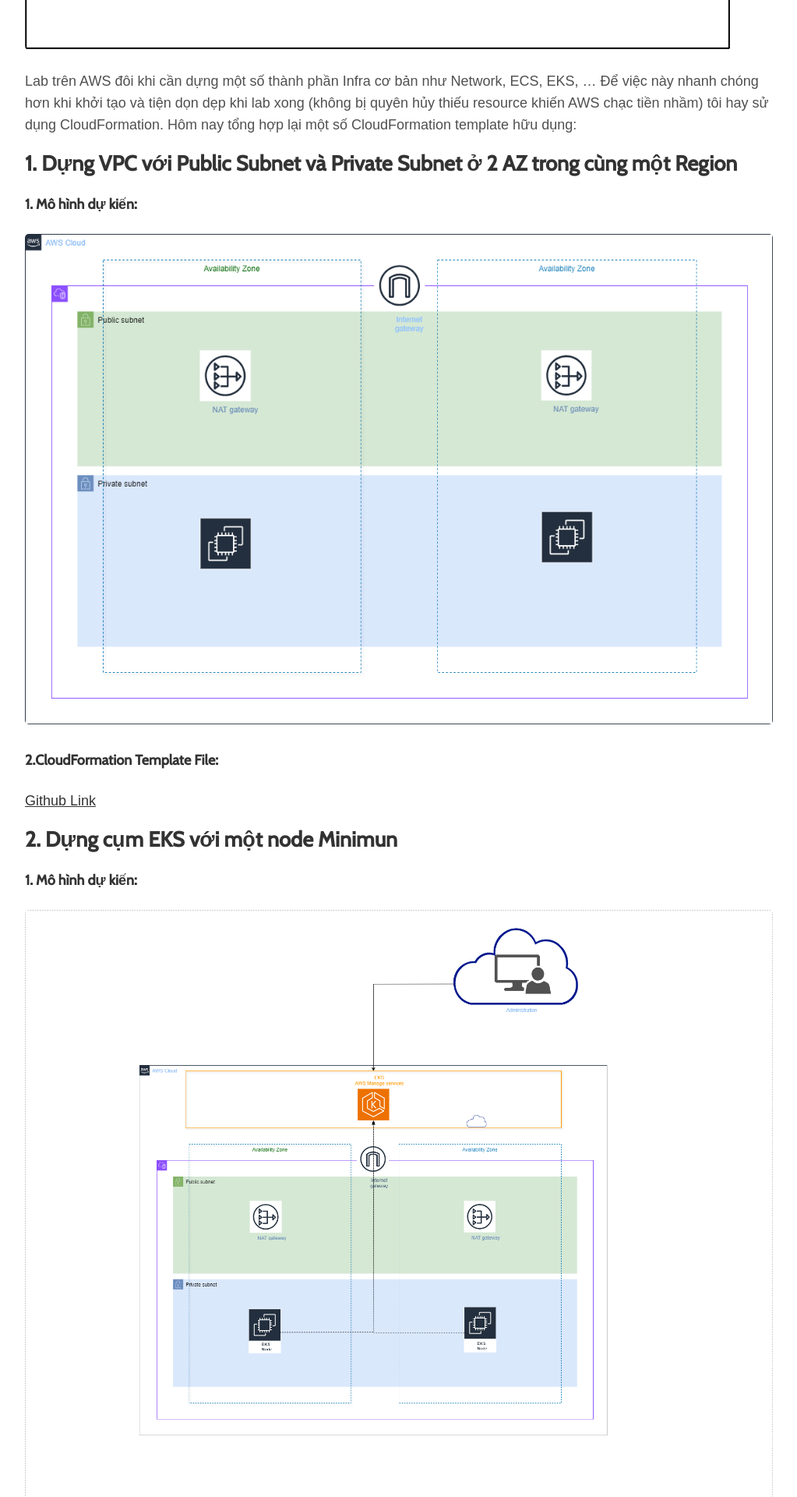
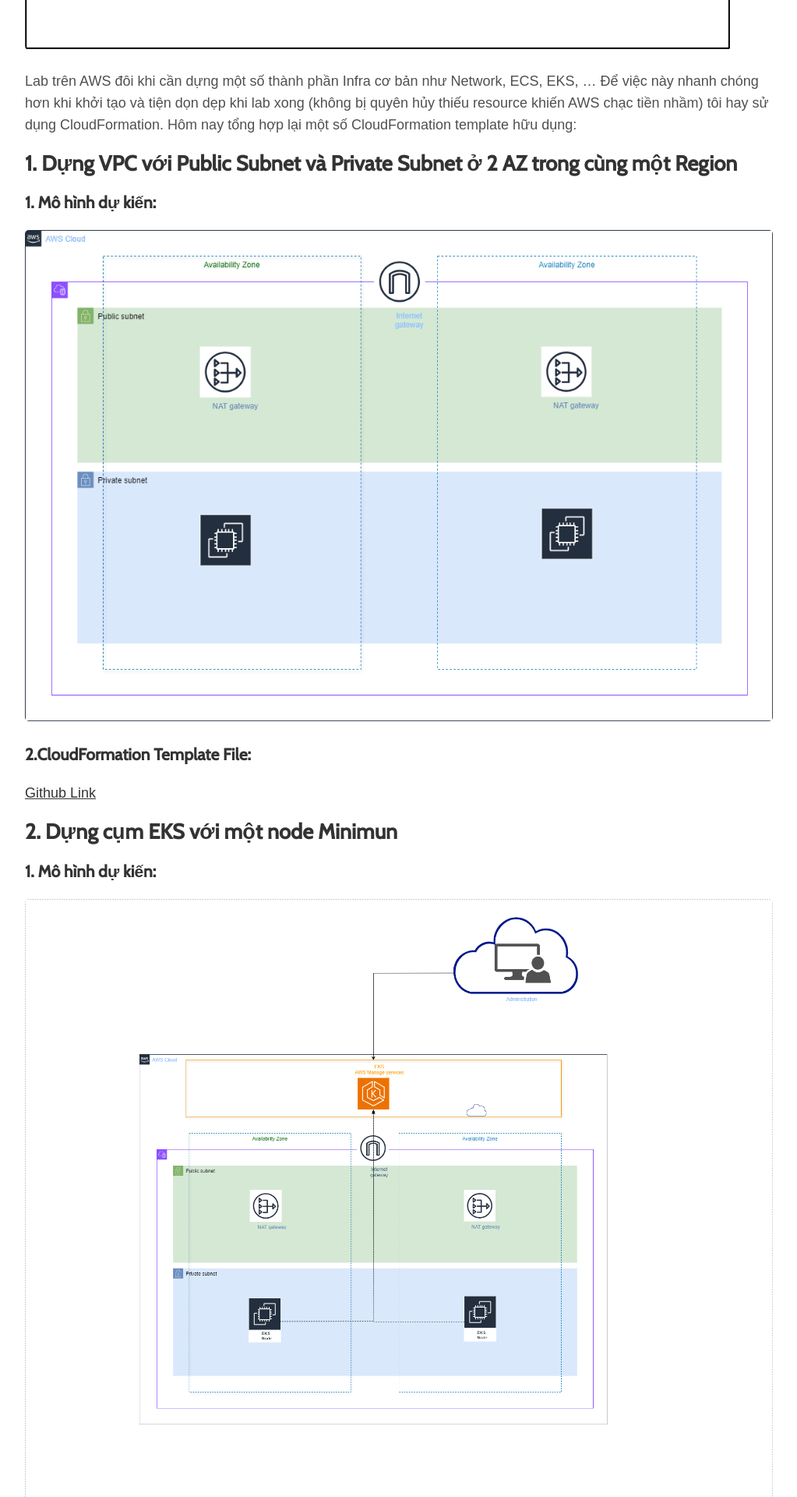
Before and after one commit to vietcf/vietchoi, a Jekyll site: the page built from _posts/2024-06-07-runbook-script-for-aws-lab.md, in a window 1280 px wide. Shown: the part 615-2535 px from the top of the page at 78% size, without its empty margins (128-1151 px from the left). Built offline with Jekyll 4.4.1, drawn with Linux system fonts in a browser that asks for light colours; some web fonts are replaced.

Commit message:
update head

```diff
--- a/_posts/2024-06-07-runbook-script-for-aws-lab.md
+++ b/_posts/2024-06-07-runbook-script-for-aws-lab.md
@@ -11,20 +11,20 @@
 
 ## 1. Dựng VPC với Public Subnet và Private Subnet ở 2 AZ trong cùng một Region
 
-#### 1. Mô hình dự kiến:
+### 1. Mô hình dự kiến:
 
 ![Simple network]({{site.url}}/assets/img/2024/06/07/0_runbook_aws_network_simple.png)
 
-#### 2.CloudFormation Template File:
+### 2.CloudFormation Template File:
 
 [Github Link](https://github.com/vietcf/aws-lab-template/tree/main/0.infras)
 
 ## 2. Dựng cụm EKS với một node Minimun
 
-#### 1. Mô hình dự kiến:
+### 1. Mô hình dự kiến:
 
 ![Eks]({{site.url}}/assets/img/2024/06/07/aws_eks_simple.png)
 
-#### 2. CloudFormation Template File:
+### 2. CloudFormation Template File:
 
 [Github Link](https://github.com/vietcf/aws-lab-template/tree/main/1.eks)
```
